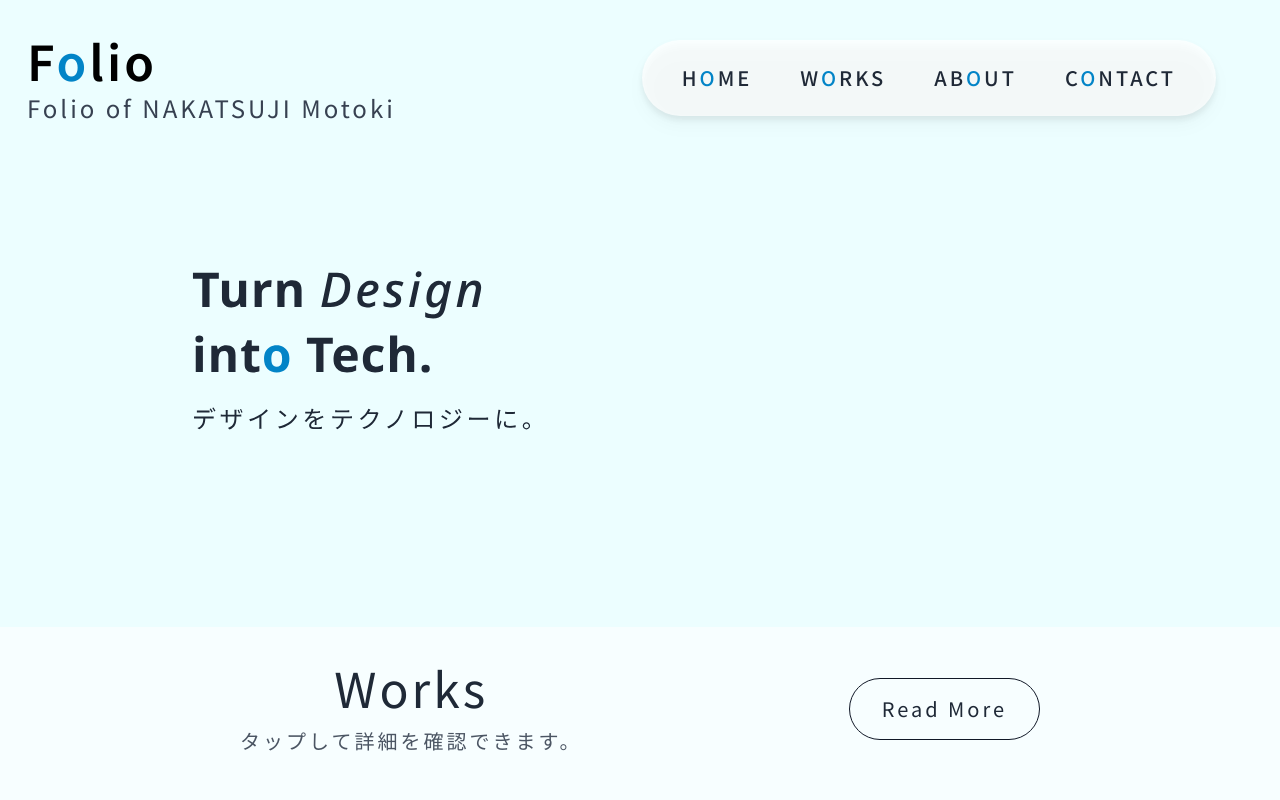
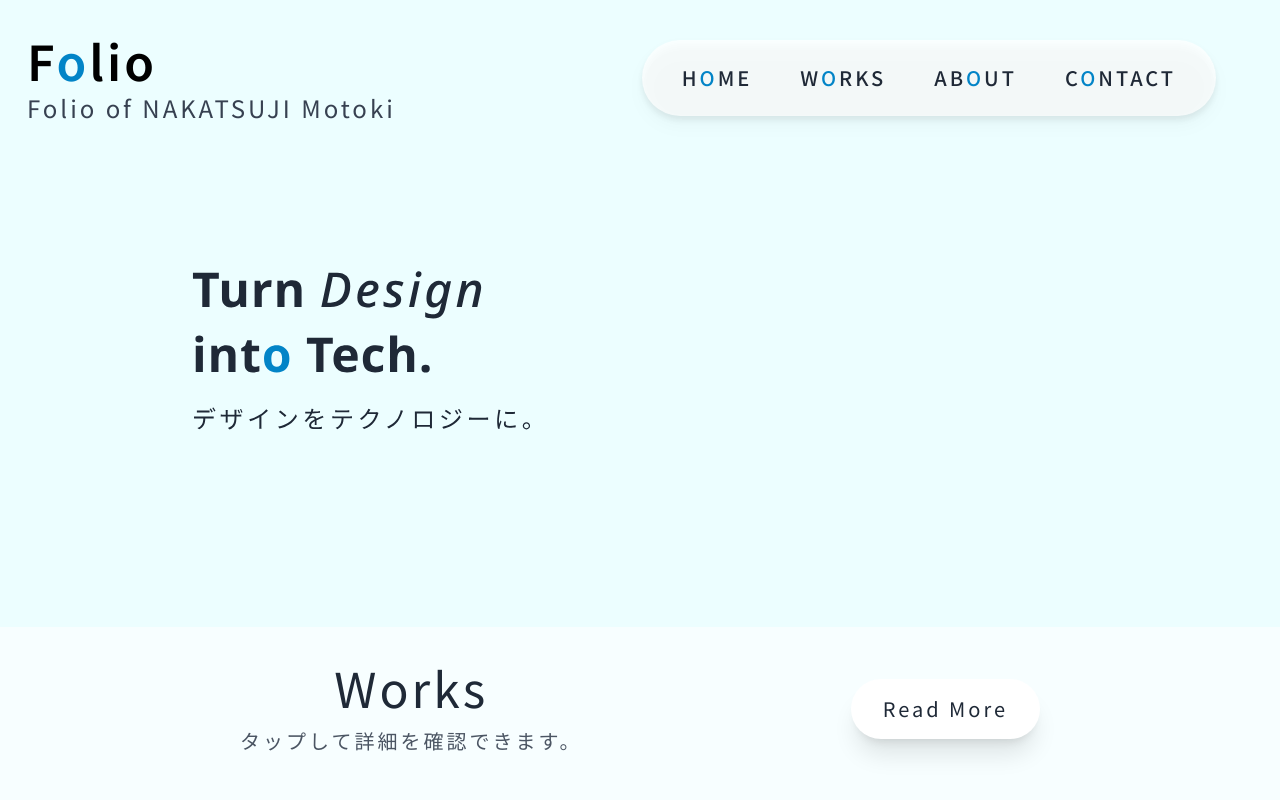
Before and after one commit to katsuji3197/Portfolio-Next, a Next.js app: page / in a window 1280 px wide. Shown: the top 800 px of the page. Built offline with nearby package versions, Linux system fonts and the light colour scheme; no server answers.

Commit message:
ReadMoreButtonのデザインを変更

```diff
--- a/ui/ReadMoreButton.tsx
+++ b/ui/ReadMoreButton.tsx
@@ -8,7 +8,7 @@ type Props = {
 export function ReadMoreButton(props: Props) {
   return (
     <div className='flex flex-wrap flex-col justify-center items-center pb-3 md:pb-5 pt-3'>
-      <Link href={props.href} className='flex-col justify-center text-center text-base md:text-xl text-gray-800 dark:text-white border border-gray-900 dark:border-white rounded-full px-5 md:px-8 py-3 md:py-4 hover:border-gray-400 hover:dark:border-gray-200 hover:text-gray-400 hover:dark:text-gray-200 duration-500 hover:px-10'>
+      <Link href={props.href} className='shadow-xl bg-white dark:bg-slate-700 flex-col justify-center text-center text-base md:text-xl text-gray-800 dark:text-white rounded-full px-5 md:px-8 py-3 md:py-4 hover:border-gray-400 hover:dark:border-gray-200 hover:text-gray-400 hover:dark:text-gray-200 duration-500 hover:px-10'>
           Read More
       </Link>
     </div>
```
